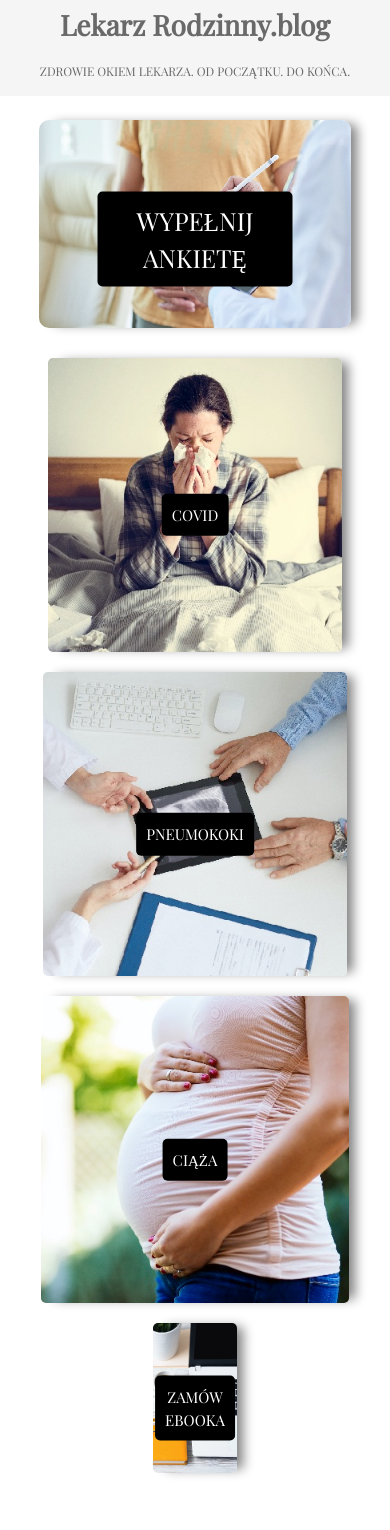
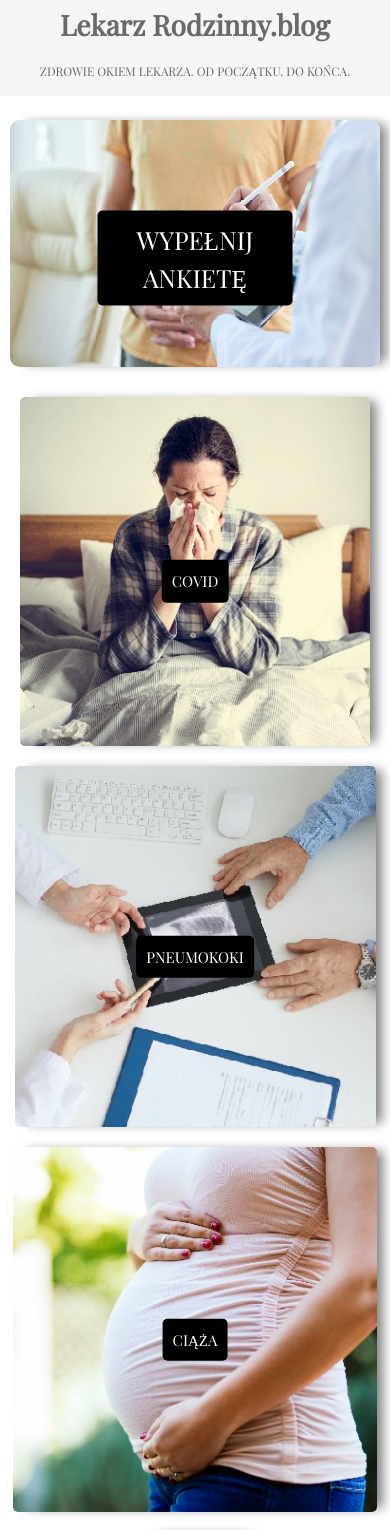
Before and after one commit to dominikazb/szczepienia, an Angular app: page / in a window 390 px wide. Shown: the top 1530 px of the page. Before the commit the page ends 1493 px from the top, so only its background shows below. Built offline with nearby package versions, Linux system fonts and the light colour scheme.

Commit message:
Task 0 - Changing image width

```diff
--- a/src/app/components/app-start/app-start.component.css
+++ b/src/app/components/app-start/app-start.component.css
@@ -17,7 +17,7 @@
 
 @media (max-width: 780px) {
   .questionnaire__image {
-    width: 80%;
+    width: 95%;
     height: auto;
     border-radius: 10px;
   }
@@ -65,7 +65,7 @@
 
 @media (max-width: 780px) {
   .small_link__image {
-    width: 80%;
+    width: 95%;
     height: auto;
     border-radius: 5px;
     margin-bottom: 20px;
@@ -109,7 +109,7 @@
 
 @media (max-width: 780px) {
   .order_ebook__image {
-    width: 80%;
+    width: 95%;
     height: 150px;
     border-radius: 5px;
     margin-bottom: 20px;
```
